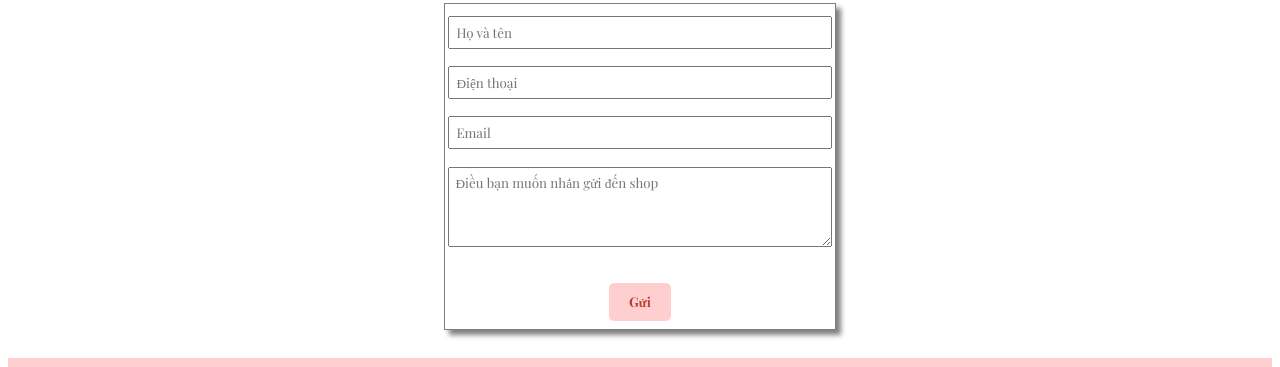
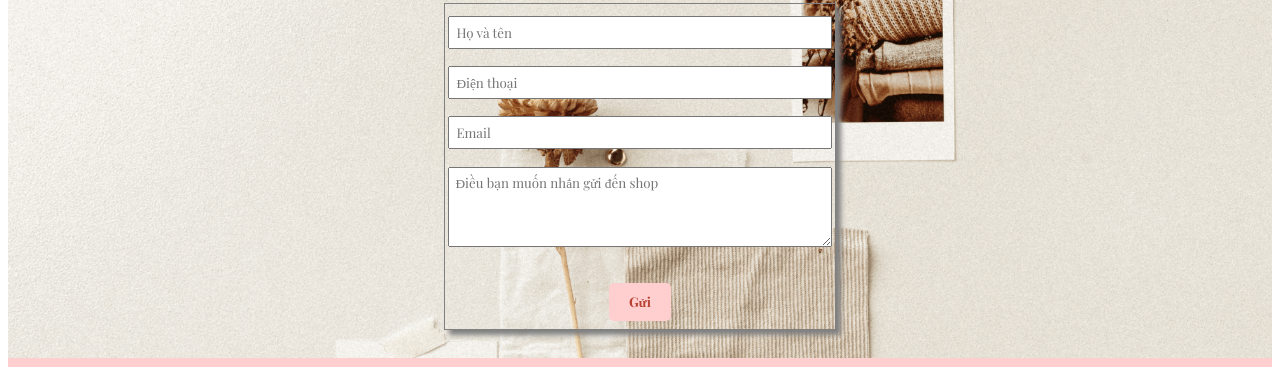
Before and after one commit to TuVi-1108/123, a plain HTML site: page liên hệ.html in a window 1280 px wide. Shown: the part 673-1040 px from the top of the page. Drawn offline with nearby package versions, Linux system fonts and the light colour scheme; files whose address does not match are found by name; a web font is replaced by a local one.

Commit message:
Update mainstyle.css

```diff
--- a/CSS/mainstyle.css
+++ b/CSS/mainstyle.css
@@ -129,5 +129,5 @@ footer{width:100%;min-height:100px;background-color:#FFCFD0}
 .line-vang{width:100%;min-height:40px;background-color:ivory}
 
 
-#order-us{width:100%;min-height:420px;background-image:url( "../../../Code 1-dasua/Code2/img/2.png");background-repeat:no-repeat;background-size:cover;background-position:center}
+#order-us{width:100%;min-height:420px;background-image:url( "D:/Vivi/Code 1-dasua/Code2/img/2.png");background-repeat:no-repeat;background-size:cover;background-position:center}
 .shadow{width:100%;min-height:200px;border:1px solid gray;box-shadow:5px 5px 5px gray;padding:3px;border-raius:5px}
```
